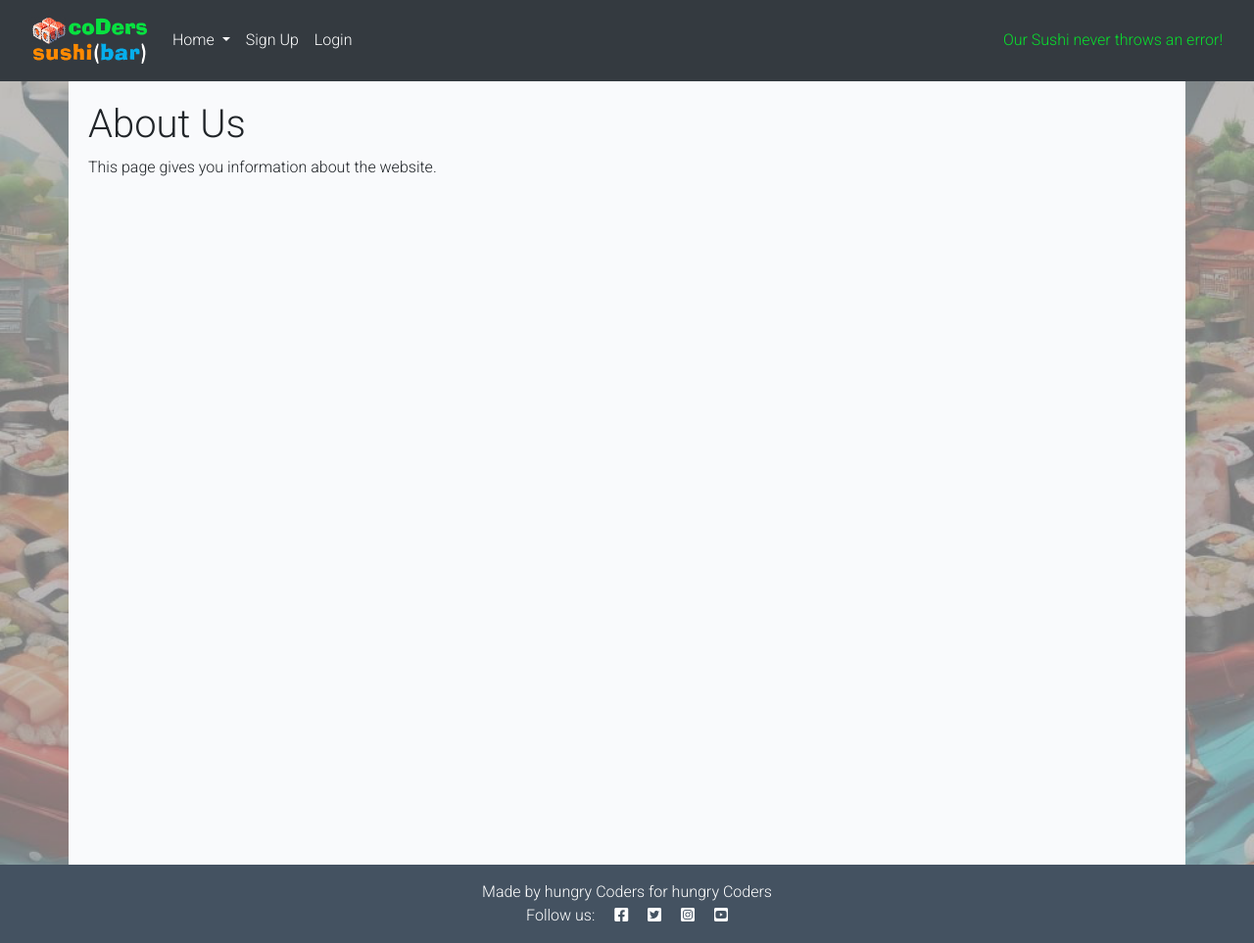
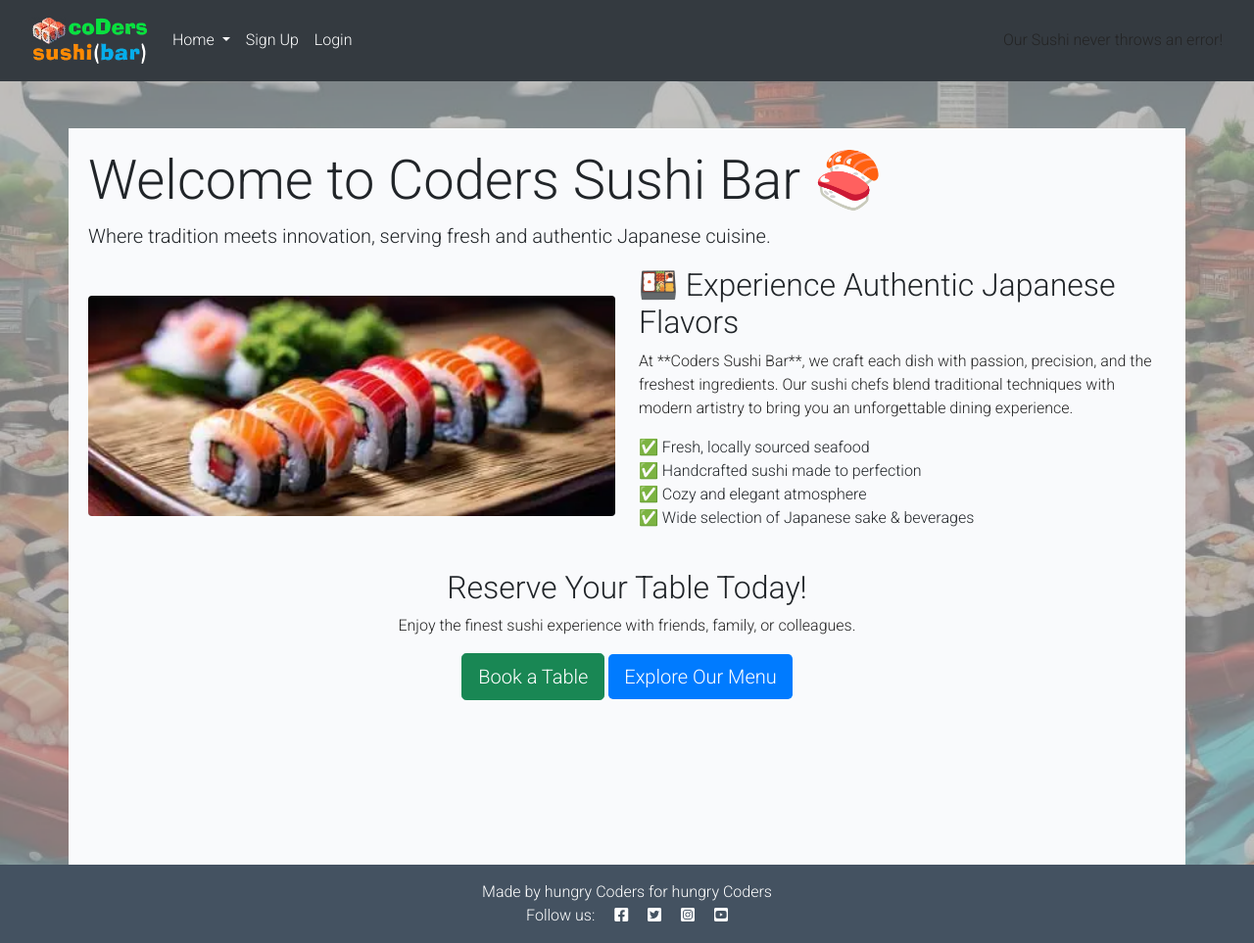
Before and after one commit to AlexeyKopchinskiy/Portfolio-project-4-v2, a Django app: page /about/ in a window 1280 px wide. Shown: the whole page at 98% size. Run offline with Django 4.2, Linux system fonts and the light colour scheme; parts of the project's set-up code (start-up, migrations or seed data) failed here and were passed over; some libraries are stand-ins or nearby versions.

Commit message:
Update comments in urls.py; convert images to WEBP format

```diff
--- a/booking/urls.py
+++ b/booking/urls.py
@@ -19,84 +19,63 @@ from .views import (
 
 
 urlpatterns = [
+    # Displays the booking page where users can select a table
+    # and make reservations.
     path("booking/", booking_page, name="booking_page"),
-    """
-    Displays the booking page where users can select a table and make
-    reservations.
-    """
+    # Shows the confirmation page for a successful booking.
+    # Retrieves and displays reservation details.
     path(
         "booking/<int:reservation_id>/",
         booking_confirmation,
         name="booking_confirmation",
     ),
-    """
-    Shows the confirmation page for a successful booking.
-    Retrieves and displays reservation details.
-    """
+    # Allows users to update their existing booking details.
+    # Fetches the current reservation and provides an editable form.
     path(
         "booking/update/<int:reservation_id>/",
         update_booking,
         name="update_booking",
     ),
-    """
-    Allows users to update their existing booking details.
-    Fetches the current reservation and provides an editable form.
-    """
-
+    # Handles booking deletion requests.
+    # Deletes the selected reservation and redirects users accordingly.
     path(
         "booking/delete/<int:reservation_id>/",
         delete_booking,
         name="delete_booking",
     ),
-    """
-    Handles booking deletion requests.
-    Deletes the selected reservation and redirects users accordingly.
-    """
+    # Enables users to create a new booking.
+    # Displays an empty booking form and saves the reservation upon submission.
     path("booking/create/", create_booking, name="create_booking"),
-    """
-    Enables users to create a new booking.
-    Displays an empty booking form and saves the reservation upon submission.
-    """
+    # Displays the user's past bookings.
+    # Orders bookings by most recent first.
     path("member/", member_page, name="member_page"),
-    """
-    Displays the user's past bookings.
-    Orders bookings by most recent first.
-    """
+    # Integrates Summernote for rich text editing, useful for special requests.
     path(
         "booking/delete/<int:reservation_id>/",
         delete_booking,
         name="delete_booking",
     ),
     path("summernote/", include("django_summernote.urls")),
-    """
-    Integrates Summernote for rich text editing, useful for special requests.
-    """
+    # Fetches available tables based on user-selected date and time.
+    # Excludes tables already booked within ±1 hour of the requested slot.
+    # Returns filtered results as a JSON response.
     path(
         "get-available-tables/",
         get_available_tables,
         name="get_available_tables",
     ),
-    """
-    Fetches available tables based on user-selected date and time.
-    Excludes tables already booked within ±1 hour of the requested slot.
-    Returns filtered results as a JSON response.
-    """
+    # Handles booking cancellations.
+    # Deletes the reservation upon user confirmation and redirects to the
+    # confirmation page.
     path(
         "booking/cancel/<int:reservation_id>/",
         cancel_booking,
         name="cancel_booking",
     ),
-    """
-    Handles booking cancellations.
-    Deletes the reservation upon user confirmation and redirects to the
-    confirmation page.
-    """
+    # Displays a confirmation message after successful booking cancellation.
     path(
         "booking/cancel/confirm/",
         cancel_booking_confirm,
         name="cancel_booking_confirm",
     ),
-    """
-    Displays a confirmation message after successful booking cancellation.
-    """
 ]
--- a/pages/urls.py
+++ b/pages/urls.py
@@ -1,10 +1,11 @@
 from django.urls import path
-from .views import member_page
+from .views import member_page, menu_page
 from . import views
 
 urlpatterns = [
     # This maps the root URL of the app to the home view.
-    path('', views.home, name='home'),
-    path('about/', views.about, name='about'),  # URL for the about page.
-    path('member/', member_page, name='member'),  # URL for the member page
+    path("", views.home, name="home"),
+    path("about/", views.about, name="about"),  # URL for the about page.
+    path("member/", member_page, name="member"),  # URL for the member page
+    path("menu/", menu_page, name="menu"),  # ✅ Add the correct menu path
 ]
--- a/pages/views.py
+++ b/pages/views.py
@@ -34,3 +34,8 @@ def member_page(request):
             "past_bookings": past_bookings,
         },
     )
+
+
+def menu_page(request):
+    """Renders the sushi menu page."""
+    return render(request, "pages-html/menu.html")
--- a/static/css/style.css
+++ b/static/css/style.css
@@ -1,6 +1,6 @@
 body {
     background-color: #F9FAFC;
-    background: url("/static/images/Giant-sushi-set-with-overlay.png");
+    background: url("/static/images/Giant-sushi-set-with-overlay.webp");
     height: 100%;
     background-size: cover;
     background-position: center;
@@ -241,16 +241,8 @@ body {
 }
 
 .text-muted {
-    color: #08e02c !important;
+    color: #242424 !important;
 }
-
-/* @media (max-width: 600px) {
-    .container {
-        width: 100%;
-    }
-} */
-
-
 
 .flex-shrink-0 {
     flex-shrink: 0;
@@ -271,6 +263,25 @@ body {
 .navbar-toggler {
     background-color: #08e02c;
 }
+
+/* Enable dropdown on hover */
+.nav-item.dropdown:hover .dropdown-menu {
+    display: block;
+}
+
+/* Prevent dropdown flickering on hover */
+.nav-item.dropdown .dropdown-menu {
+    margin-top: 0;
+}
+
+.dropdown-menu {
+    background-color: #445261;
+}
+
+.dropdown-menu A:hover {
+    color: blueviolet !important;
+}
+
 
 /* 🔵 Large desktop screens (1440px+) */
 @media (min-width: 1440px) {
--- a/templates/base.html
+++ b/templates/base.html
@@ -45,7 +45,7 @@
     <nav class="navbar navbar-expand-lg navbar-light bg-white">
       <div class="container-fluid">
         <a class="navbar-brand" href="{% url 'home' %}"
-          ><img src="{% static 'images/sushi-bar-logo.png' %}" alt="Sushi Bar Logo" width="120">
+          ><img src="{% static 'images/sushi-bar-logo.webp' %}" alt="Sushi Bar Logo" width="120">
           </a
         >
         <button
@@ -64,16 +64,14 @@
             <li class="nav-item dropdown">
               <a
                 class="nav-link dropdown-toggle {% if request.path == home_url %}active{% endif %}"
-                href="#"
+                href="{% url 'home' %}"
                 id="homeDropdown"
-                role="button"
-                data-bs-toggle="dropdown"
-                aria-expanded="false">
+                role="button">
                 Home
               </a>
               <ul class="dropdown-menu" aria-labelledby="homeDropdown">
                 <li>
-                  <a class="dropdown-item" href="{% url 'home' %}">Home Page</a>
+                  <a class="dropdown-item" href="{% url 'about' %}">About</a>
                 </li>
                 <li>
                   <a class="dropdown-item" href="{% url 'menu' %}">Menu</a>
--- a/templates/pages-html/about.html
+++ b/templates/pages-html/about.html
@@ -1,6 +1,40 @@
-{% extends "base.html" %} {% block content %}
-<div class="container">
-  <h1>About Us</h1>
-  <p>This page gives you information about the website.</p>
-</div>
+{% extends "base.html" %} {% load static %} {% block content %}
+ <!-- Hero Section -->
+
+
+<!-- About Section -->
+<section class="container my-5">
+  <div class="row align-items-center">
+    <h1 class="display-4">Welcome to Coders Sushi Bar 🍣</h1>
+      <p class="lead">Where tradition meets innovation, serving fresh and authentic Japanese cuisine.</p>
+
+      <div class="col-md-6">
+          <img src="{% static 'images/close-up-on-the-deliciously-looking-sushi-plate-3.webp' %}" class="img-fluid rounded" alt="Sushi Bar Interior">
+      </div>
+      <div class="col-md-6">
+          <h2>🍱 Experience Authentic Japanese Flavors</h2>
+          <p class="text-muted">
+              At **Coders Sushi Bar**, we craft each dish with passion, precision, and the freshest ingredients.
+              Our sushi chefs blend traditional techniques with modern artistry to bring you an unforgettable dining experience.
+          </p>
+          <ul class="list-unstyled">
+              <li>✅ Fresh, locally sourced seafood</li>
+              <li>✅ Handcrafted sushi made to perfection</li>
+              <li>✅ Cozy and elegant atmosphere</li>
+              <li>✅ Wide selection of Japanese sake & beverages</li>
+          </ul>
+      </div>
+
+  </div>
+  <div class="text-center mt-4">
+    <!-- Call to Action -->
+    <h2>Reserve Your Table Today!</h2>
+    <p class="text-muted">Enjoy the finest sushi experience with friends, family, or colleagues.</p>
+    <a href="{% url 'booking_page' %}" class="btn btn-success btn-lg">Book a Table</a>
+    <a href="{% url 'menu' %}" class="btn btn-primary btn-lg">Explore Our Menu</a>
+  </div>
+</section>
+
+<script src="https://cdn.jsdelivr.net/npm/bootstrap@5.3.0/dist/js/bootstrap.bundle.min.js"></script>
+
 {% endblock %}
--- a/users/urls.py
+++ b/users/urls.py
@@ -14,34 +14,23 @@ Includes:
 - Profile viewing and updates
 """
 urlpatterns = [
+    # Handles user registration.
+    # Displays a signup form, processes user input, and redirects upon successful
+    # signup.
     path("signup/", signup, name="signup"),
-    """
-    Handles user registration.
-    Displays a signup form, processes user input, and redirects upon successful
-    signup.
-    """
+    # Handles user login.
+    # Uses Django's built-in authentication view with a custom template.
     path(
         "login/",
         auth_views.LoginView.as_view(template_name="users-html/login.html"),
         name="login",
     ),
-    """
-    Handles user login.
-    Uses Django's built-in authentication view with a custom template.
-    """
+    # Logs out the user and redirects to the appropriate page.
+    # Uses Django's built-in logout functionality.
     path("logout/", auth_views.LogoutView.as_view(), name="logout"),
-    """
-    Logs out the user and redirects to the appropriate page.
-    Uses Django's built-in logout functionality.
-    """
+    # Allows users to update their profile information.
+    # Requires authentication and loads an editable profile form.
     path("profile/update/", update_profile, name="update_profile"),
-    """
-    Allows users to update their profile information.
-    Requires authentication and loads an editable profile form.
-    """
+    # Displays the user's profile page.
     path("profile/", profile, name="profile"),
-    """
-    Displays the user's profile page.
-    Requires authentication to access.
-    """
 ]
```
Also changed, not shown: static/images/close-up-on-the-deliciously-looking-sushi-plate-3.webp (added), static/images/giant-sushi-set-with-overlay.webp (added), static/images/sushi-bar-logo.webp (added).
